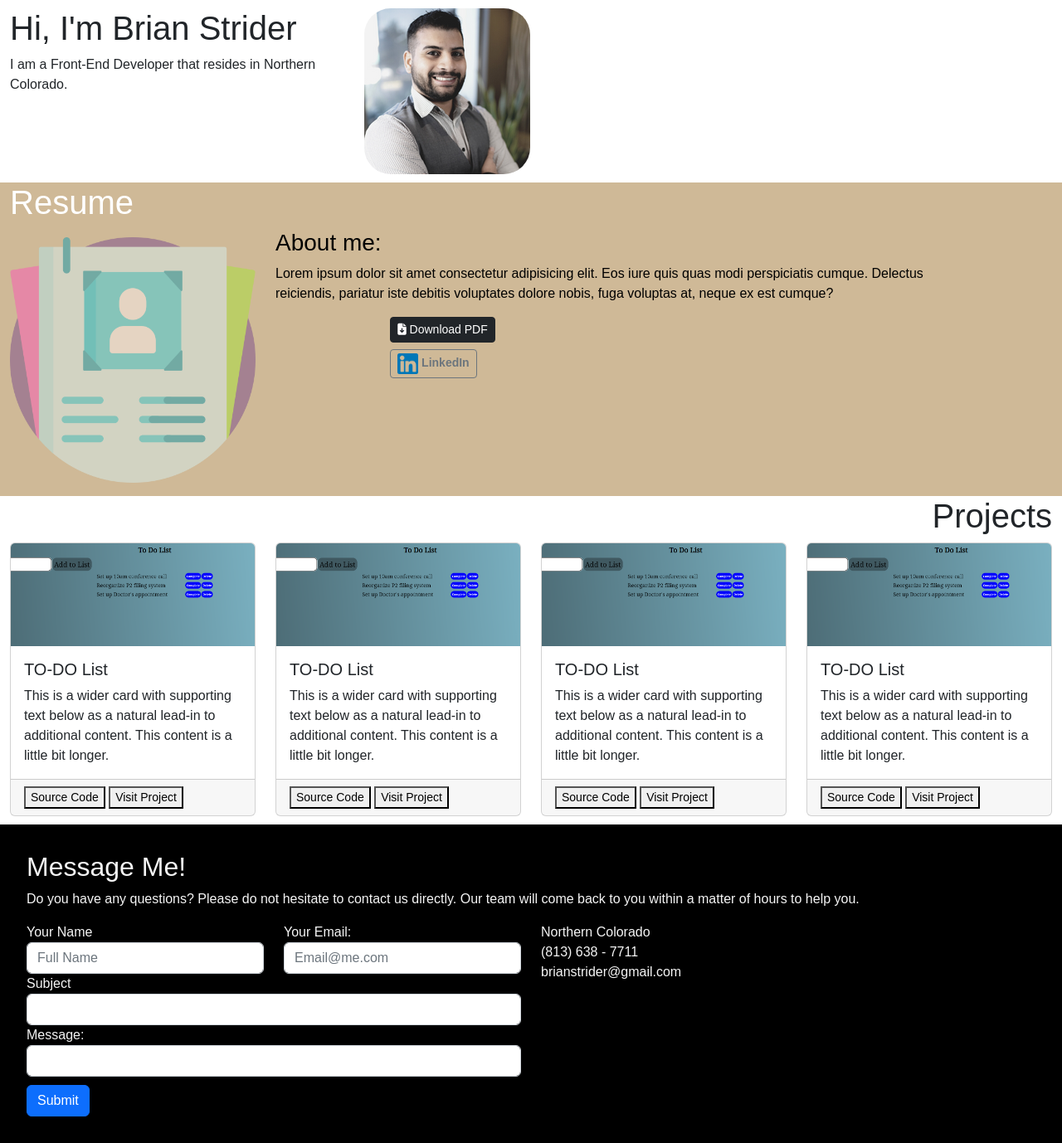
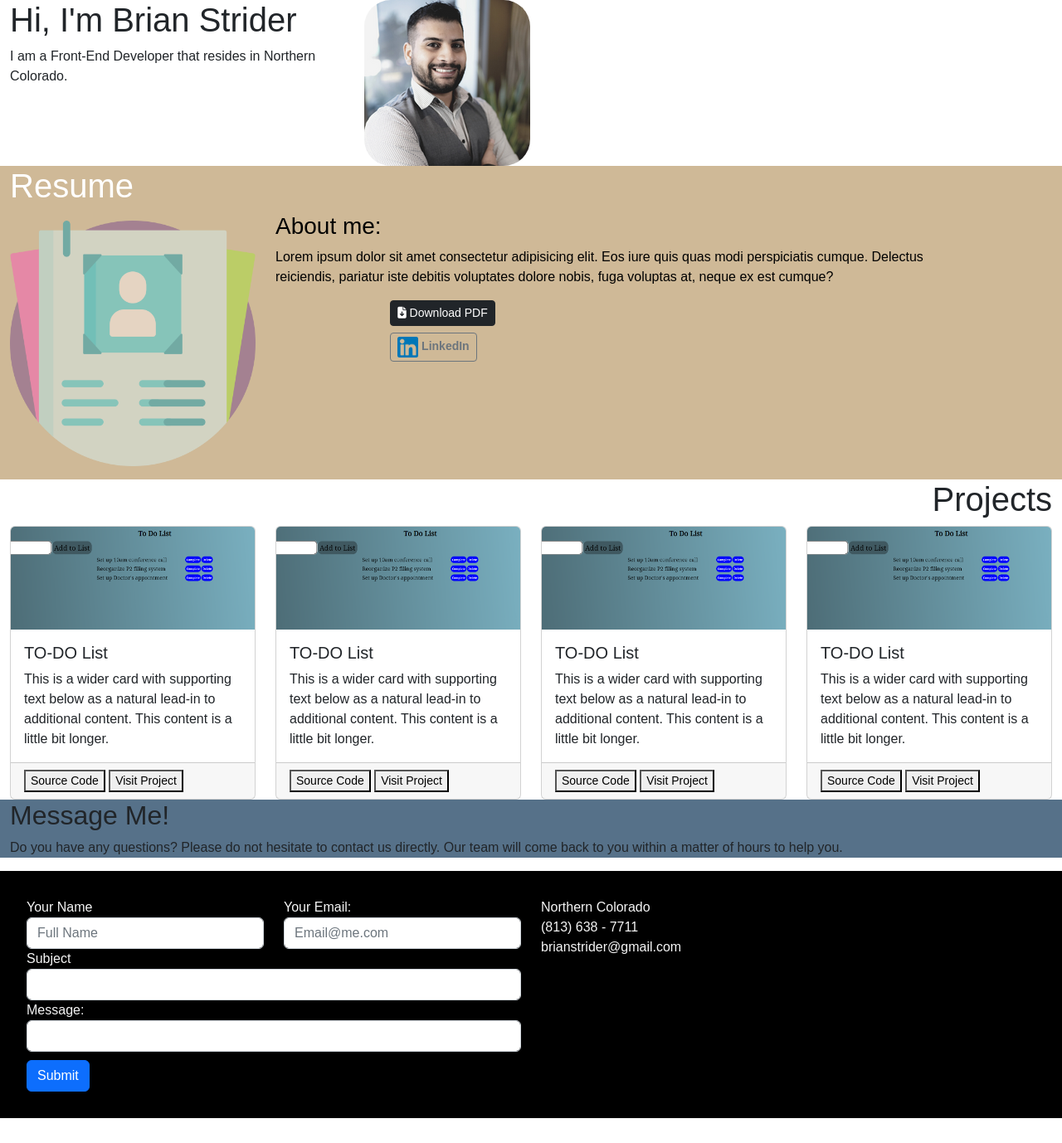
Before and after one commit to morobm1/Brian-s-Portfolio-Website, a PHP site: page / in a window 1280 px wide. Shown: the part 56-1434 px from the top of the page at 83% size. After the commit the page ends 1404 px from the top, so only its background shows below. Run offline with PHP 8.4, Linux system fonts and the light colour scheme; some libraries are stand-ins or nearby versions; some web fonts are replaced.

Commit message:
adjust margin

```diff
--- a/css/index.css
+++ b/css/index.css
@@ -14,7 +14,7 @@ input::placeholder {
 }
 
 #top-me{
-    margin: 10px 0;
+    margin: px 0;
 }
 #about-row {
     margin-right: 0;
@@ -50,7 +50,6 @@ input::placeholder {
   }
 
   #contact-us {
-    margin-top: 10px;
     background-color: black;
     color: whitesmoke;
     padding: 2rem;
--- a/index.html
+++ b/index.html
@@ -156,9 +156,13 @@
                 </div>
             </div>
 
-            <div class="container-fluid" id="contact-us">
+
+                <div class="container-fluid" style="background-color:#567189;">
                         <h2>Message Me!</h2>
                         <p>Do you have any questions? Please do not hesitate to contact us directly. Our team will come back to you within a matter of hours to help you.</p>
+                </div>
+
+            <div class="container-fluid" id="contact-us">
                 <div class="row">
                     <div class="col">
                         <form action="mailto:brianstrider1378@gmail.com" method="post">
```
